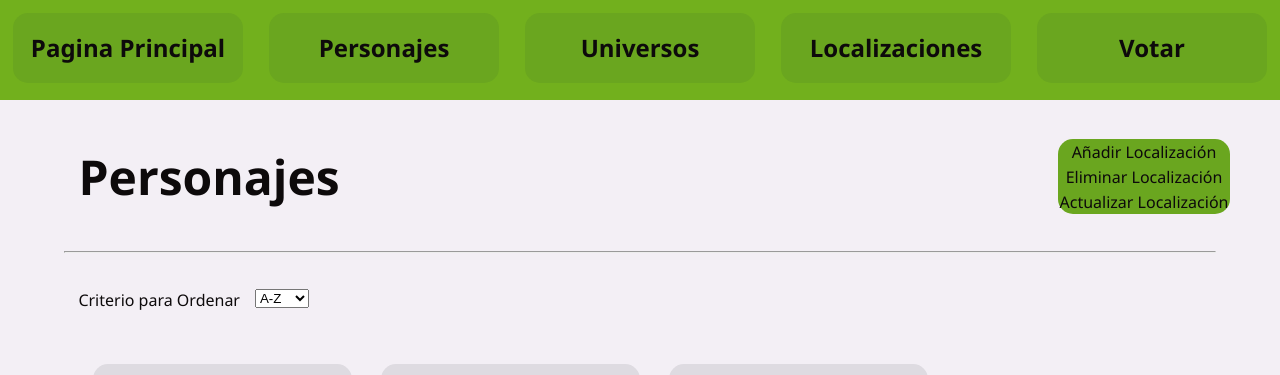
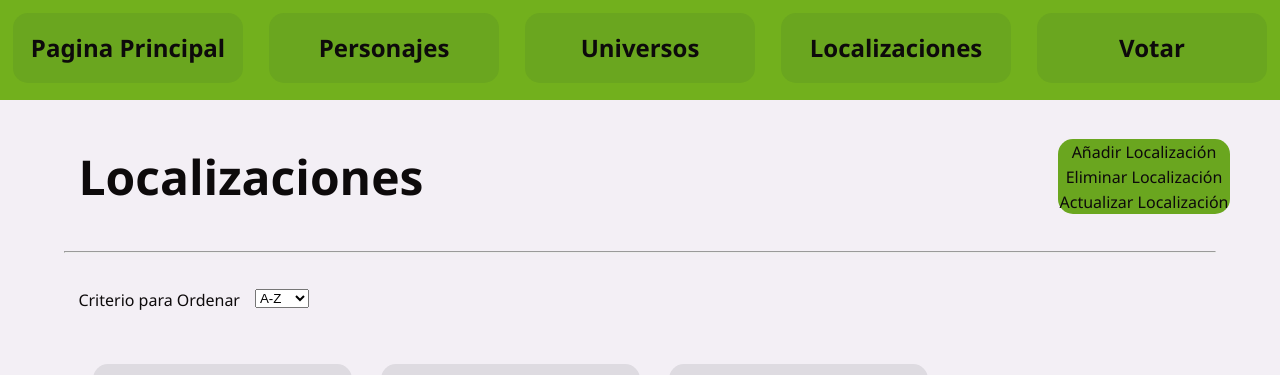
Before and after one commit to Rakoon02/TP2_IDS, a plain HTML site: page frontend/localizaciones/index.html in a window 1280 px wide. Shown: the top 375 px of the page. Drawn offline with Linux system fonts and the light colour scheme.

Commit message:
Se arregló sintaxis

```diff
--- a/frontend/localizaciones/index.html
+++ b/frontend/localizaciones/index.html
@@ -28,7 +28,7 @@
             <div class="list_page">
               <div class="top_list">
                 <div class="title">
-                  <h1><b>Personajes</b></h1>
+                  <h1><b>Localizaciones</b></h1>
                 </div>
                 <div class="add_delete_update_buttons">
                   <a href="aniadir_locacion.html" class="add">Añadir Localización</a>
```
Also changed, not shown: frontend/personajes/actualizar_data_personajes/borrar.html (+3 -0 lines).
